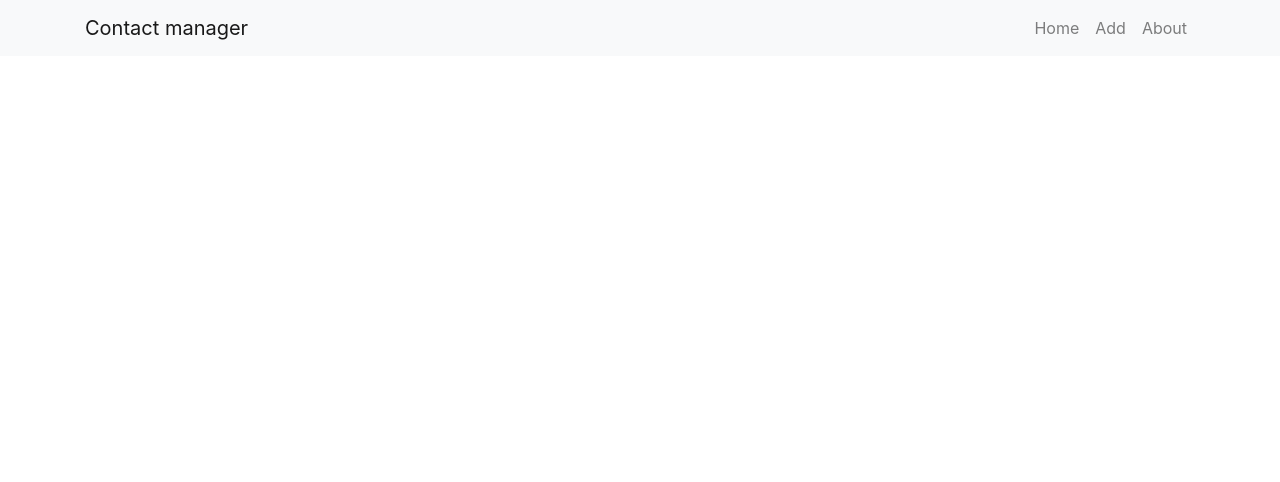
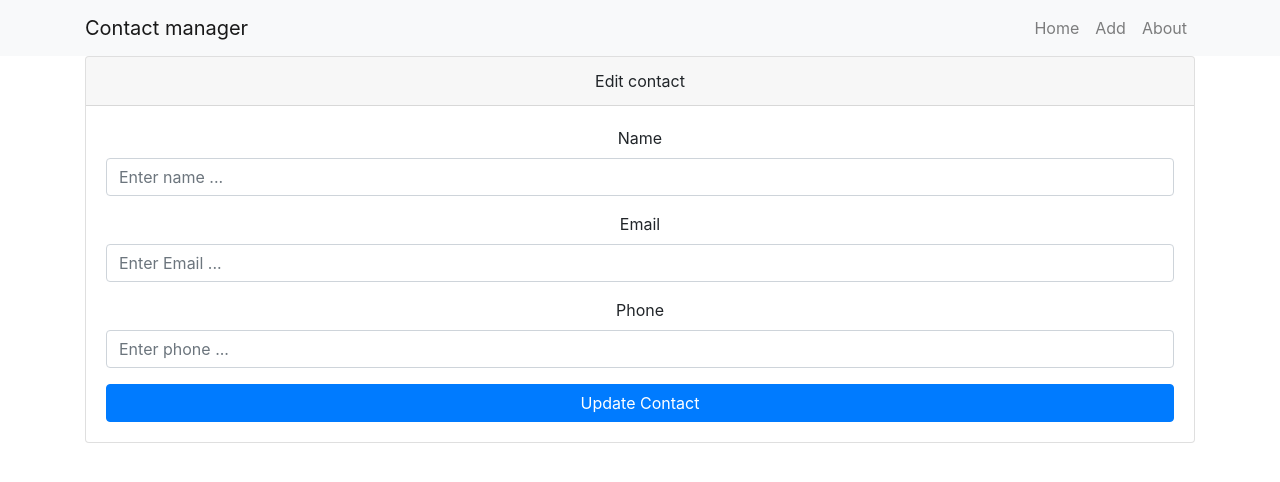
Before and after one commit to khunemz/client-panel, a React (Create React App) app: page /contact/edit/1 in a window 1280 px wide. Shown: the top 482 px of the page. Built offline with nearby package versions, Linux system fonts and the light colour scheme; no server answers.

Commit message:
feat/update contact

```diff
--- a/src/App.js
+++ b/src/App.js
@@ -8,6 +8,7 @@ import { Provider } from "./context";
 import Header from "./components/layout/Header";
 import Contacts from "./components/contacts/Contacts";
 import AddContact from "./components/contacts/AddContact";
+import EditContact from "./components/contacts/EditContact";
 import About from "./components/pages/About";
 import NotFound from './components/pages/NotFound'
 import Test from "./components/tests/Test";
@@ -23,6 +24,7 @@ function App() {
             <Switch>
               <Route exact path="/" component={Contacts} />
               <Route exact path="/contact/add" component={AddContact} />
+              <Route exact path="/contact/edit/:id" component={EditContact} />
               <Route exact path="/about" component={About} />
               <Route exact path="/about/:id" component={About} />
               <Route exact path="/test" component={Test} />
--- a/src/components/contacts/Contact.js
+++ b/src/components/contacts/Contact.js
@@ -1,5 +1,6 @@
 import React, { Component } from "react";
 import PropTypes from "prop-types";
+import { Link } from "react-router-dom";
 import { Consumer } from "../../context";
 import axios from "axios";
 
@@ -47,11 +48,24 @@ class Contact extends Component {
                   className="fas fa-sort-down"
                   onClick={this.toggleAccordian}
                 ></i>
+
                 <i
                   style={{ cursor: "pointer", float: "right", color: "red" }}
                   className="fas fa-times"
                   onClick={this.onDeleteClick.bind(this, contact.id, dispatch)}
                 ></i>
+
+                <Link to={`contact/edit/${contact.id}`}>
+                  <i
+                    className="fas fa-pencil-alt"
+                    style={{
+                      cursor: "pointer",
+                      float: "right",
+                      color: "black",
+                      marginRight: "1rem",
+                    }}
+                  ></i>
+                </Link>
               </h6>
 
               {showContactInfo ? (
--- /dev/null
+++ b/src/components/contacts/EditContact.js
@@ -0,0 +1,132 @@
+import React, { Component } from "react";
+import { Consumer } from "../../context";
+import TextInputGroup from "../layout/TextInputGroup";
+import { v1 as uuid } from "uuid";
+import axios from "axios";
+
+class EditContact extends Component {
+  state = {
+    name: "",
+    email: "",
+    phone: "",
+    errors: {},
+  };
+
+  async componentDidMount() {
+    // query string params
+    const { id } = this.props.match.params;
+    const res = await axios.get(
+      `https://jsonplaceholder.typicode.com/users/${id}`
+    );
+
+    const contact = res.data;
+    this.setState({
+      name: contact.name,
+      email: contact.email,
+      phone: contact.phone,
+    });
+  }
+
+  onFormSubmit = async (dispatch, e) => {
+    e.preventDefault();
+    const { name, email, phone } = this.state;
+
+    if (name == "") {
+      this.setState({ errors: { name: "Name is required." } });
+      return;
+    }
+
+    if (email == "") {
+      this.setState({ errors: { email: "Email is required." } });
+      return;
+    }
+
+    if (phone == "") {
+      this.setState({ errors: { phone: "Phone is required." } });
+      return;
+    }
+
+    const { id } = this.props.match.params;
+    const updateContact = {
+      name,
+      email,
+      phone,
+    };
+
+    const res = await axios.put(
+      `https://jsonplaceholder.typicode.com/users/${id}`,
+      updateContact
+    );
+
+    dispatch({
+      type: "UPDATE_CONTACT",
+      payload: res.data,
+    });
+    // empty: input
+    this.setState({
+      name: "",
+      email: "",
+      phone: "",
+      errors: {},
+    });
+
+    // redirect to home page
+    this.props.history.push("/");
+  };
+
+  onChange = (e) => {
+    this.setState({ [e.target.name]: e.target.value });
+  };
+
+  render() {
+    const { name, email, phone, errors } = this.state;
+    return (
+      <Consumer>
+        {(value) => {
+          const { dispatch } = value;
+          return (
+            <div className="card mb-3">
+              <div className="card-header">Edit contact</div>
+              <div className="card-body">
+                <form onSubmit={this.onFormSubmit.bind(this, dispatch)}>
+                  <TextInputGroup
+                    label="Name"
+                    name="name"
+                    placeholder="Enter name ..."
+                    value={name}
+                    onChange={this.onChange}
+                    error={errors.name}
+                  />
+                  <TextInputGroup
+                    label="Email"
+                    name="email"
+                    type="email"
+                    placeholder="Enter Email ..."
+                    value={email}
+                    onChange={this.onChange}
+                    error={errors.email}
+                  />
+                  <TextInputGroup
+                    label="Phone"
+                    name="phone"
+                    placeholder="Enter phone ..."
+                    value={phone}
+                    onChange={this.onChange}
+                    error={errors.phone}
+                  />
+                  <input
+                    type="submit"
+                    value="Update Contact"
+                    className="btn  btn-block btn-primary"
+                  />
+                </form>
+              </div>
+            </div>
+          );
+        }}
+      </Consumer>
+    );
+  }
+}
+
+export default EditContact;
--- a/src/context.js
+++ b/src/context.js
@@ -1,49 +1,48 @@
 import React, { Component } from "react";
-import axios from 'axios'
+import axios from "axios";
 const Context = React.createContext();
-
 
 const reducer = (state, action) => {
   // eslint-disable-next-line default-case
-    switch (action.type ) {
-        case 'DELETE_CONTACT':
+  switch (action.type) {
+    case "DELETE_CONTACT":
       return {
-             ...state ,
-             contacts: state.contacts.filter( contact => (
-                contact.id !== action.payload
-             ))
+        ...state,
+        contacts: state.contacts.filter(
+          (contact) => contact.id !== action.payload
+        ),
       };
-         case 'ADD_CONTACT':
+    case "ADD_CONTACT":
       return {
-             ...state ,
-              contacts: [action.payload , ...state.contacts]
-
+        ...state,
+        contacts: [action.payload, ...state.contacts],
+      };
+    case "UPDATE_CONTACT":
+      return {
+        ...state,
+        contacts: state.contacts.map((contact) =>
+          contact.id === action.payload.id ? action.payload : contact
+        ),
       };
     default:
       return state;
   }
-}
+};
 
 export class Provider extends Component {
-
   async componentDidMount() {
-    const res= await axios.get('https://jsonplaceholder.typicode.com/users')
+    const res = await axios.get("https://jsonplaceholder.typicode.com/users");
 
     this.setState({
-      contacts: res.data
+      contacts: res.data,
     });
-
-
-
   }
   state = {
-    contacts: [
-
-    ],
+    contacts: [],
     // dispatch is a part of state
-    dispatch: action => {
-        this.setState(state => reducer(state,  action))
-    }
+    dispatch: (action) => {
+      this.setState((state) => reducer(state, action));
+    },
   };
 
   render() {
@@ -51,7 +50,7 @@ export class Provider extends Component {
       <Context.Provider value={this.state}>
         {this.props.children}
       </Context.Provider>
-      )
+    );
   }
 }
 
```
Lines whose indentation alone changed are shown as unchanged.
